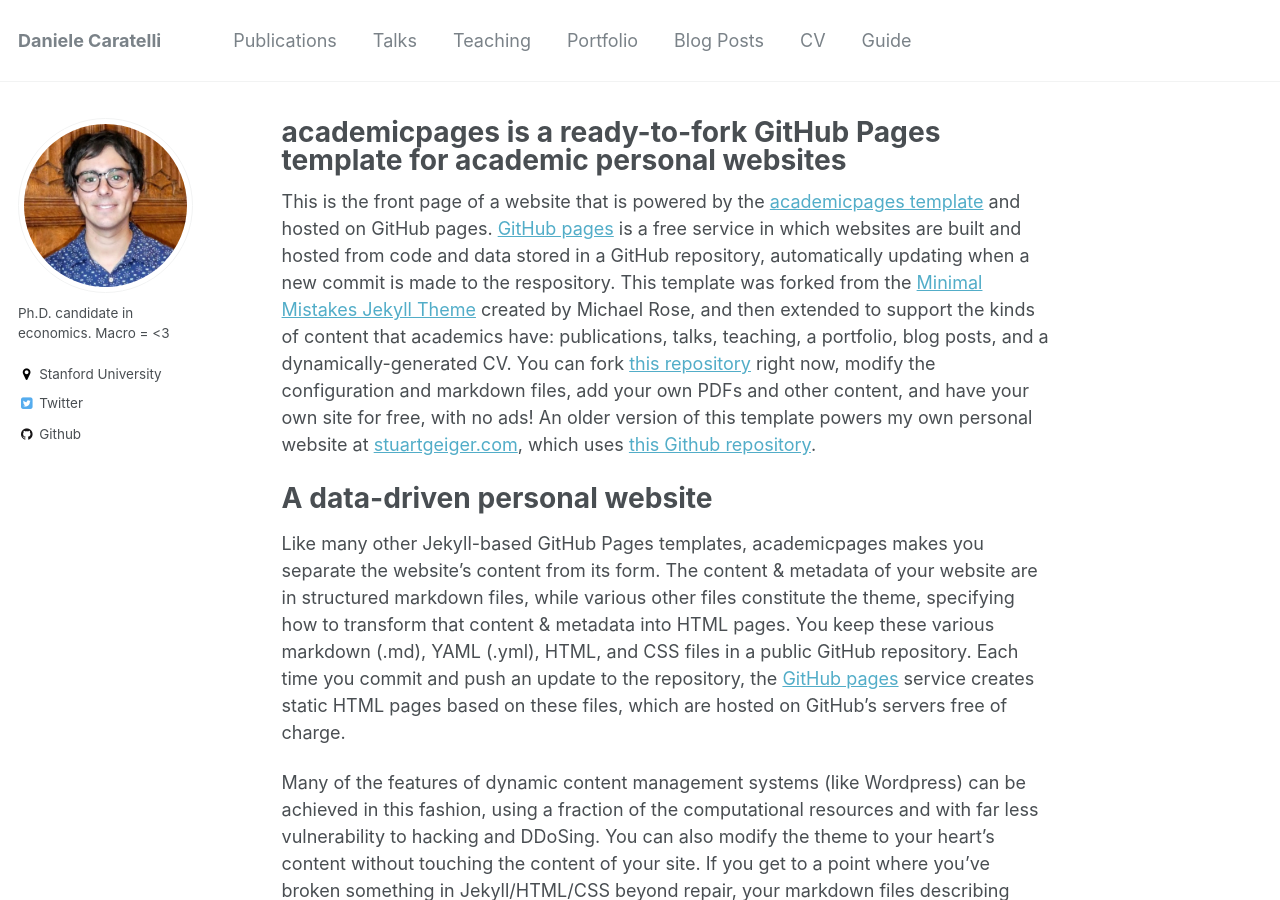
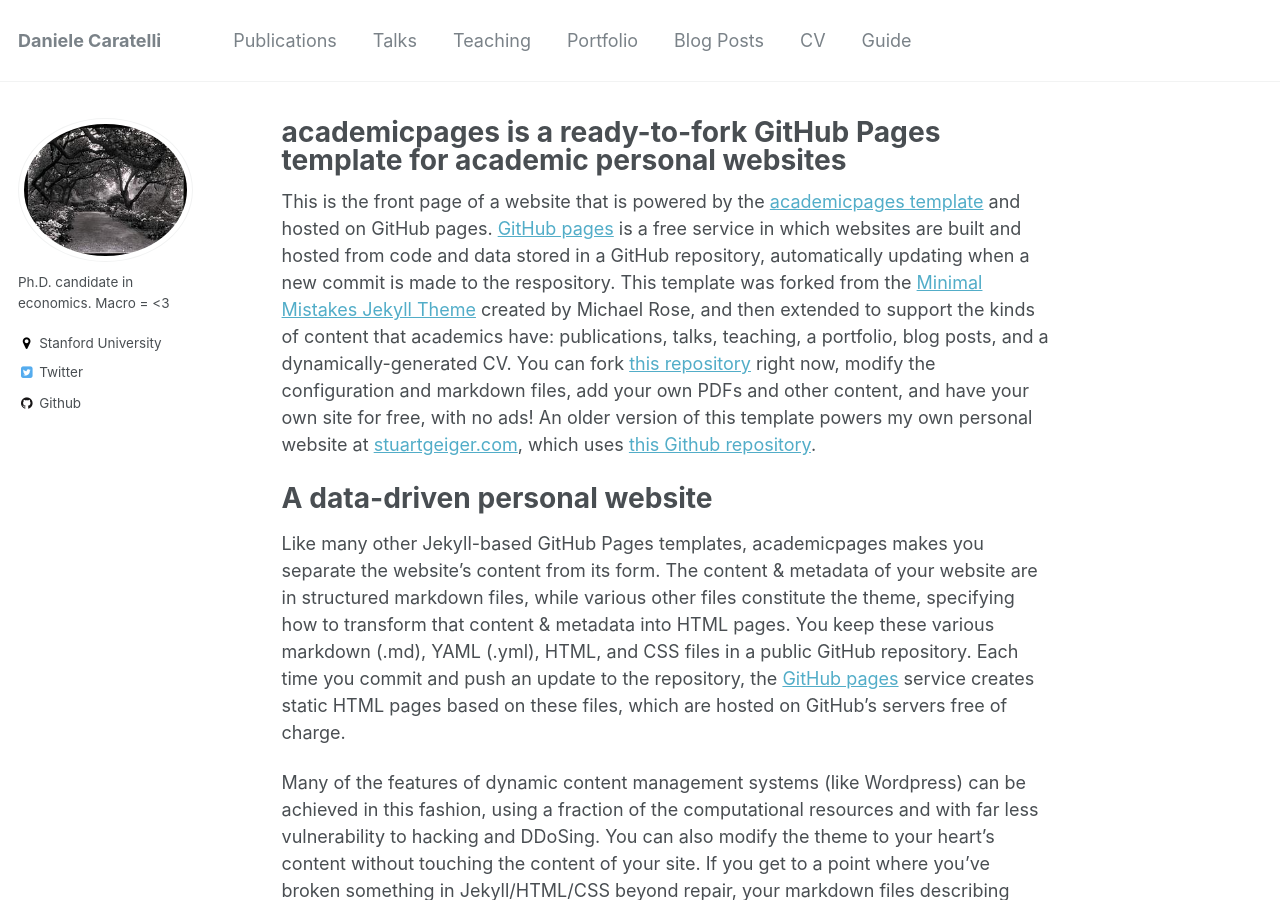
Before and after one commit to danicaratelli/danicaratelli.github.io, a Jekyll site: the page built from _pages/about.md, in a window 1280 px wide and 900 px high. Built offline with Jekyll 4.4.1, drawn with Linux system fonts in a browser that asks for light colours.

Commit message:
new profile pic

```diff
--- a/_config.yml
+++ b/_config.yml
@@ -81,7 +81,7 @@
 # Site Author
 author:
   name             :
-  avatar           : "acarril-princeton-800.png"
+  avatar           : "3953273590_704e3899d5_m.jpg"
   bio              : "Ph.D. candidate in economics. Macro = <3"
   location         :
   employer         : "Stanford University"
```
